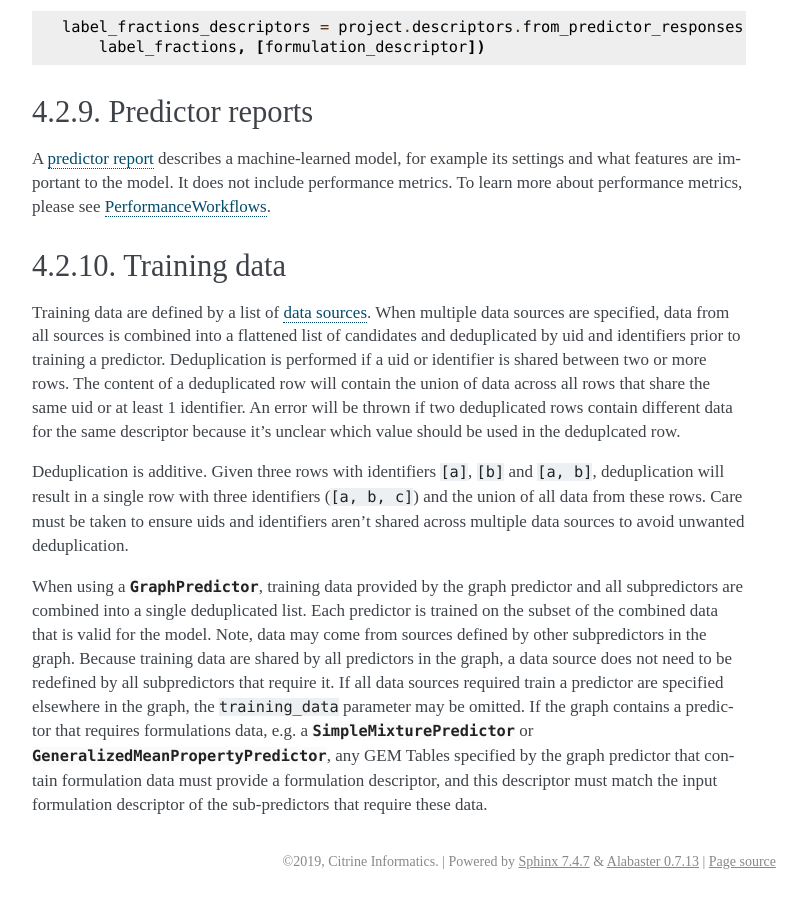
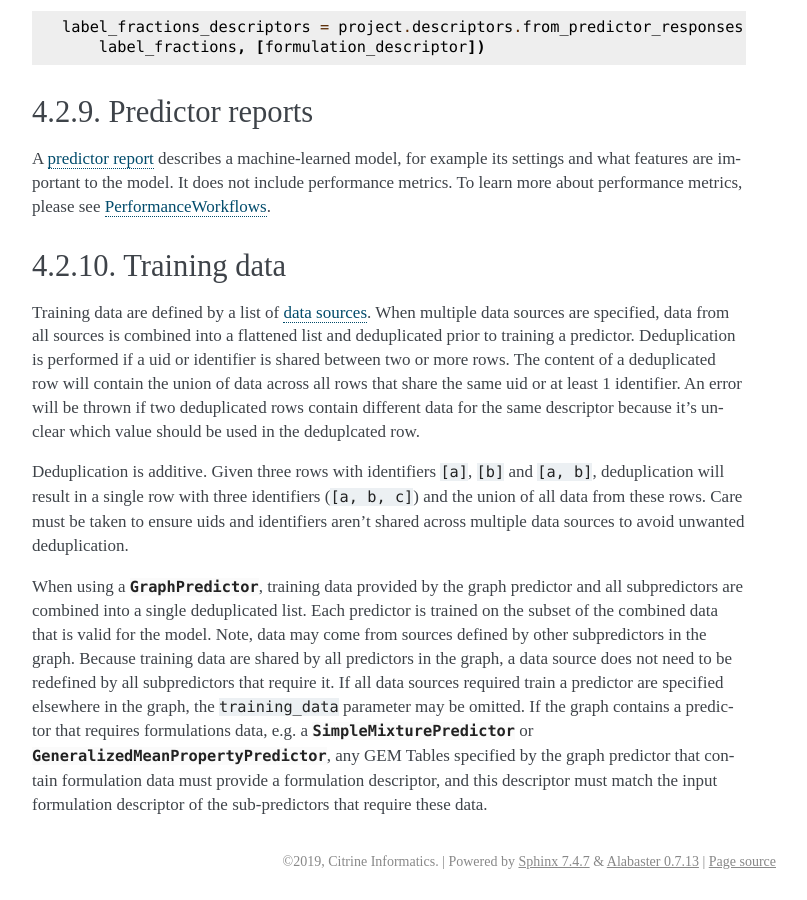
Before and after one commit to CitrineInformatics/citrine-python, a Sphinx documentation site: the page built from docs/source/workflows/predictors.rst, in a window 1280 px wide and 900 px high, scrolled down 10061 px. Shown: the whole window, without its empty margins (376-1183 px from the left). Built offline with Sphinx 7.4.7, drawn with Linux system fonts in a browser that asks for light colours.

Commit message:
Update docs/source/workflows/predictors.rst
Co-authored-by: Max Hutchinson <maxhutch@gmail.com>

```diff
--- a/docs/source/workflows/predictors.rst
+++ b/docs/source/workflows/predictors.rst
@@ -492,7 +492,7 @@ Training data
 -------------
 
 Training data are defined by a list of :doc:`data sources <data_sources>`.
-When multiple data sources are specified, data from all sources is combined into a flattened list of candidates and deduplicated by uid and identifiers prior to training a predictor.
+When multiple data sources are specified, data from all sources is combined into a flattened list and deduplicated prior to training a predictor.
 Deduplication is performed if a uid or identifier is shared between two or more rows.
 The content of a deduplicated row will contain the union of data across all rows that share the same uid or at least 1 identifier.
 An error will be thrown if two deduplicated rows contain different data for the same descriptor because it's unclear which value should be used in the deduplcated row.
```
